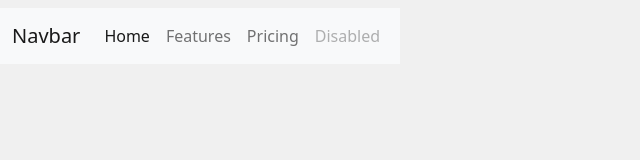
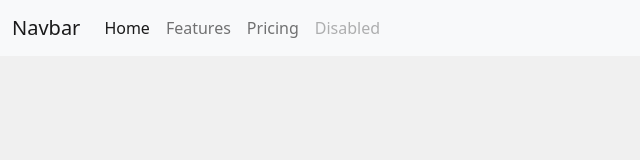
Before and after one commit to joaoGarcia-webDev/SEO-project, a plain HTML site: page index.html in a window 1280 px wide. Shown: the whole page, without its empty margins (0-640 px from the left). Drawn offline with nearby package versions, Linux system fonts and the light colour scheme.

Commit message:
Adding initial files

```diff
--- a/index.html
+++ b/index.html
@@ -19,7 +19,6 @@
 <body>
 
     <header>
-        <nav class="navbar nav-social">
         <nav class="navbar navbar-expand-lg navbar-light bg-light">
             <div class="container-fluid">
                 <a class="navbar-brand" href="#">Navbar</a>
@@ -36,7 +35,6 @@
                 </div>
             </div>
         </nav>
-        </nav>
     </header>
 
     <script src="https://cdn.jsdelivr.net/npm/bootstrap@5.0.2/dist/js/bootstrap.bundle.min.js" integrity="sha384-MrcW6ZMFYlzcLA8Nl+NtUVF0sA7MsXsP1UyJoMp4YLEuNSfAP+JcXn/tWtIaxVXM" crossorigin="anonymous"></script>
```
Lines whose indentation alone changed are shown as unchanged.
